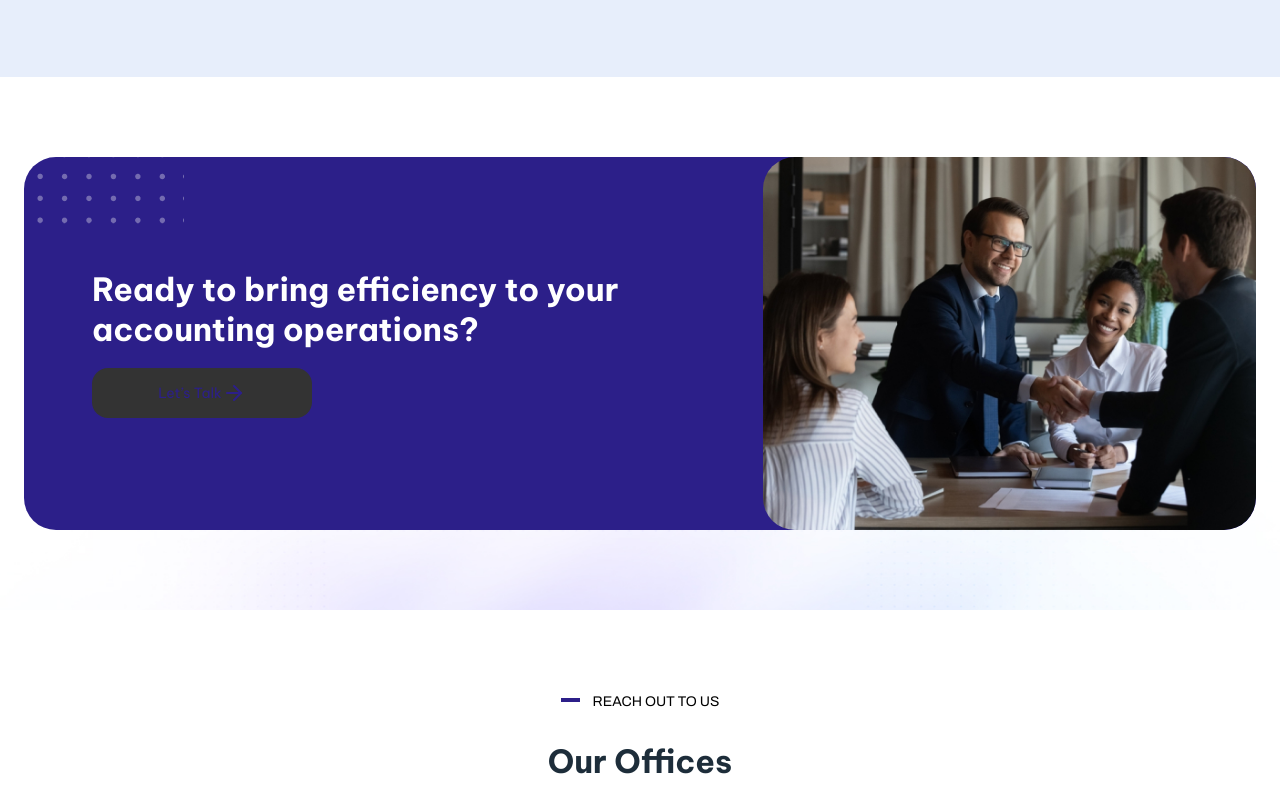
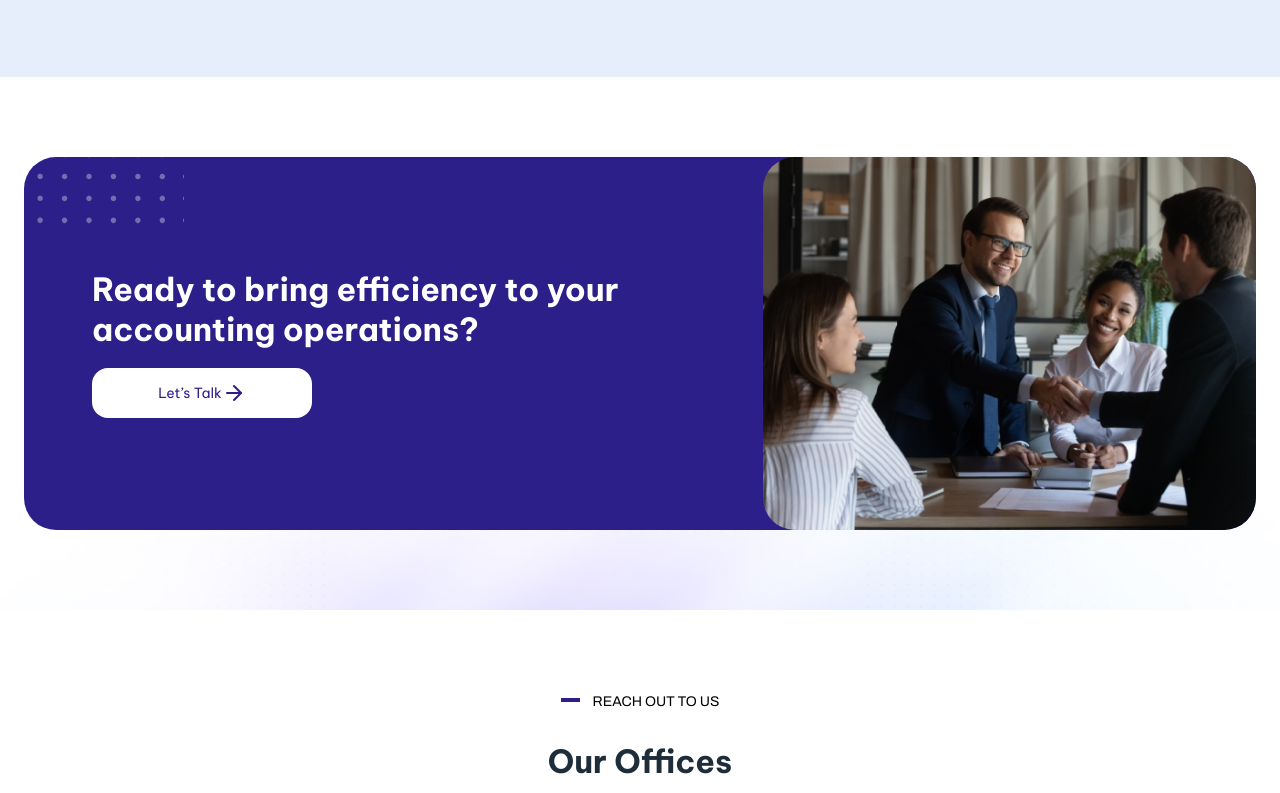
Before and after one commit to tarunfullstackdeveloper/Sourcein, a plain HTML site: page index.html in a window 1280 px wide. In both pictures the pointer is over the link "Let’s Talk". Shown: the part 3925-4718 px from the top of the page. Drawn offline with nearby package versions, Linux system fonts and the light colour scheme.

Commit message:
Update style.css

```diff
--- a/css/style.css
+++ b/css/style.css
@@ -428,3 +428,6 @@ footer p {
 .theme-btn:hover, .nav-link.btn:hover {
     background-color: #333;
 }
+.readytobringcontent .theme-btn:hover {
+    background-color: #fff !important;
+}
```
